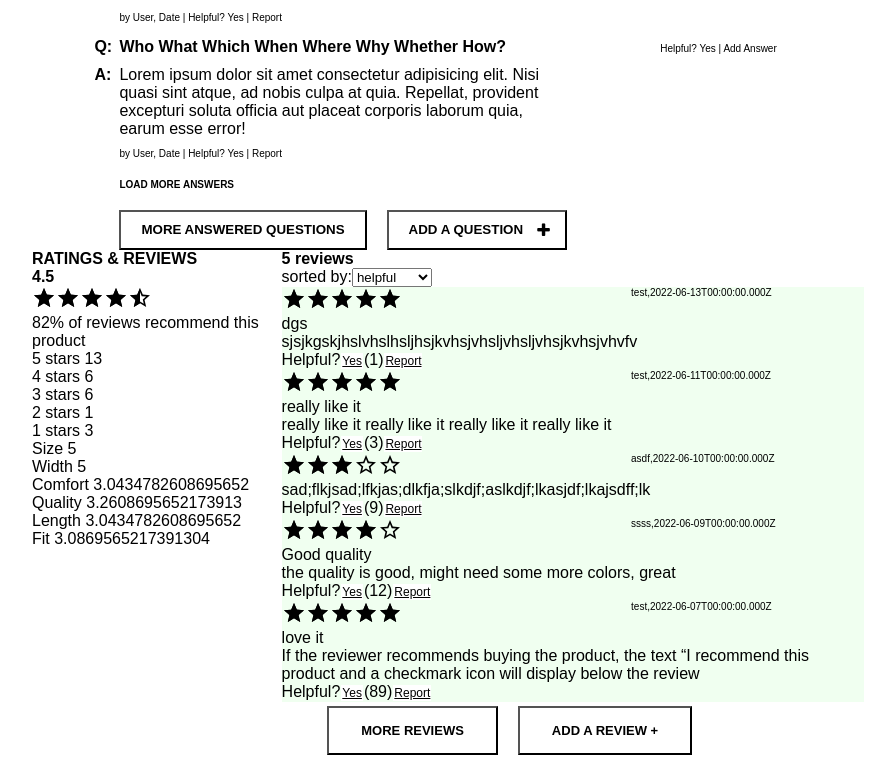
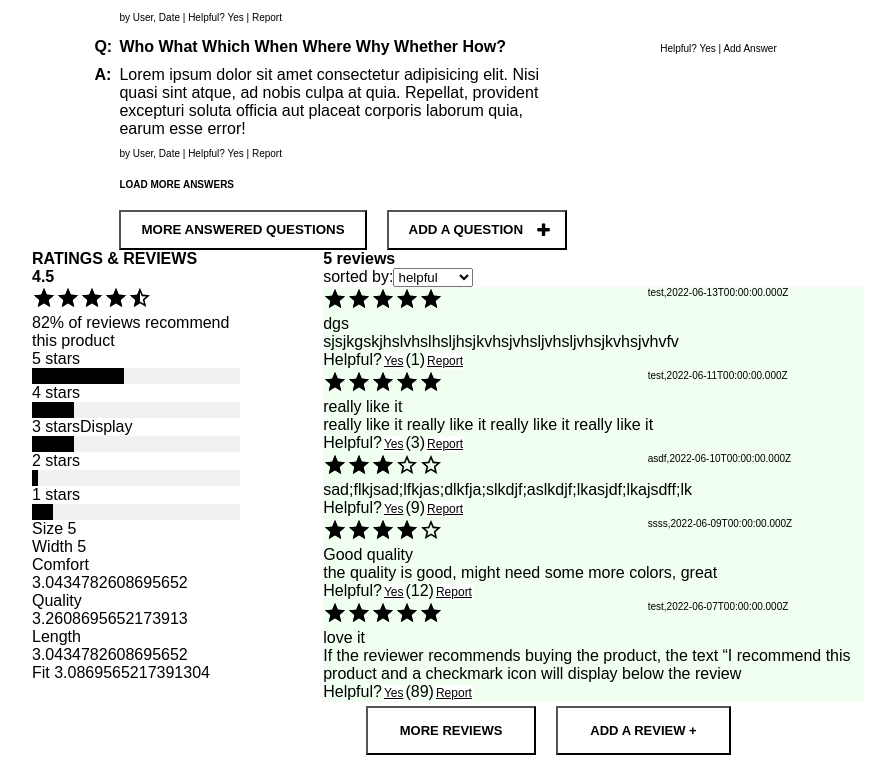
Before and after one commit to rpp36-sdc-netbios/rpp36sdc-netbios-webapp, a React app: page / in a window 1280 px wide. Shown: the part 1210-1983 px from the top of the page, without its empty margins (192-1087 px from the left). Built offline with nearby package versions, Linux system fonts and the light colour scheme; no server answers.

Commit message:
add star bars

```diff
--- /dev/null
+++ b/client/src/components/Rating/StarBar.jsx
@@ -0,0 +1,27 @@
+
+import React from 'react';
+import './rating.css';
+class StarBar extends React.Component {
+  constructor(props){
+    super(props);
+
+
+  }
+  render(){
+    var bar ={
+      width: this.props.barDisplay,
+      height: "16px",
+      backgroundColor: "black",
+    }
+    return(
+      <div className ="bar-container">
+        <div style ={bar}>
+        </div>
+      </div>
+
+    )
+  }
+
+
+}
+export default StarBar;
--- a/client/src/components/Rating/Summary.jsx
+++ b/client/src/components/Rating/Summary.jsx
@@ -1,6 +1,8 @@
 import React from 'react';
 import './rating.css';
 import Stars from './Stars.jsx';
+import StarBar from "./StarBar.jsx";
+
 
 class Summary extends React.Component {
   constructor(props){
@@ -20,11 +22,20 @@ class Summary extends React.Component {
     console.log('total'+total)
     var num = (Math.round(total/25*10)/10/5)*100;
     var str =num.toString()+"%";
-    console.log('str in summary'+str)
+    console.log('str in summary'+str);
+    var totalStars = parseInt(this.props.results.ratings[5])+
+    parseInt(this.props.results.ratings[4])+parseInt(this.props.results.ratings[3])
+    + parseInt(this.props.results.ratings[2])+parseInt(this.props.results.ratings[1]);
+    console.log("totalStars"+totalStars);
+    var bar5 = Math.floor(parseInt(this.props.results.ratings[5])/totalStars*100);
+    console.log('bar5'+bar5);
+    var bar4 = Math.floor(parseInt(this.props.results.ratings[4])/totalStars*100);
+    var bar3 = Math.floor(parseInt(this.props.results.ratings[3])/totalStars*100);
+    var bar2 = Math.floor(parseInt(this.props.results.ratings[2])/totalStars*100);
+    var bar1 = Math.floor(parseInt(this.props.results.ratings[1])/totalStars*100);
+
     var keys=['Fit','Length',"Comforyt"]
-    // for(var key in this.props.characteristics){
 
-    // }
 
     this.state ={
       percent:Math.floor((recommend/(recommend+negative))*100),
@@ -41,6 +52,12 @@ class Summary extends React.Component {
       quality: this.props.results.characteristics.Quality  ? this.props.results.characteristics.Quality.value:5,
       width: this.props.results.characteristics.Width  ? this.props.results.characteristics.Width.value:5,
       starsDisplay:str,
+      bar5Display:bar5.toString()+"%",
+      bar4Display:bar4.toString()+"%",
+      bar3Display:bar3.toString()+"%",
+      bar2Display:bar2.toString()+"%",
+      bar1Display:bar1.toString()+"%",
+
     }
   }
   render(){
@@ -50,11 +67,21 @@ class Summary extends React.Component {
         <h2>{this.state.average}</h2>
         <Stars starsDisplay ={this.state.starsDisplay}/>
         <p> {this.state.percent}% of reviews recommend this product </p>
-        <div>5 stars {this.state.star5}</div>
-        <div>4 stars {this.state.star4}</div>
-        <div>3 stars {this.state.star3}</div>
-        <div>2 stars {this.state.star2}</div>
-        <div>1 stars {this.state.star1}</div>
+        <div>5 stars
+          <StarBar barDisplay = {this.state.bar5Display}/>
+        </div>
+        <div>4 stars
+          <StarBar barDisplay = {this.state.bar4Display}/>
+        </div>
+        <div>3 starsDisplay
+          <StarBar barDisplay = {this.state.bar3Display}/>
+        </div>
+        <div>2 stars
+          <StarBar barDisplay = {this.state.bar2Display}/>
+        </div>
+        <div>1 stars
+          <StarBar barDisplay = {this.state.bar1Display}/>
+        </div>
         <div> Size {this.state.size} </div>
         <div> Width {this.state.width} </div>
         <div> Comfort {this.state.comfort} </div>
--- a/client/src/components/Rating/rating.css
+++ b/client/src/components/Rating/rating.css
@@ -29,12 +29,12 @@
 
 }
 .summary-box{
-  width: 30%;
+  width: 25%;
   float: left;
 
 }
 .rating-box{
-  width: 70%;
+  width: 65%;
   float: right;
 }
 .button-helpful{
@@ -61,7 +61,7 @@
 
 
 .rating-container {
-  width: 70%;
+  width: 50%;
   float: right;
   margin-left: auto;
   margin-right: auto;
@@ -92,3 +92,9 @@
   float: right;
 
 }
+.bar-container {
+  width: 100%;
+  background-color: #f1f1f1;
+  text-align: center;
+  color: white;
+}
```
Also changed, not shown: 2 other files (tests, documents, lock files or other folders).
